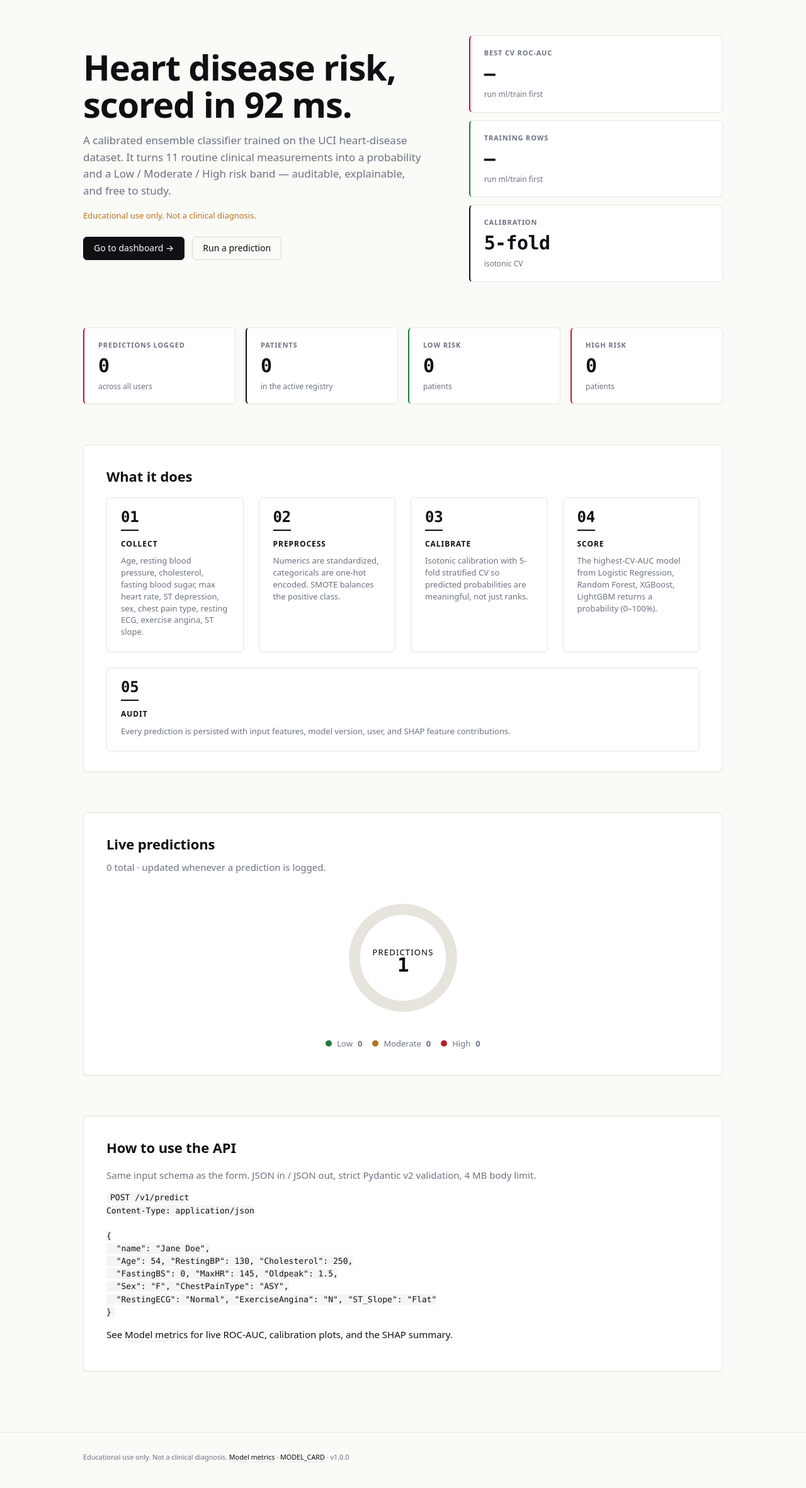
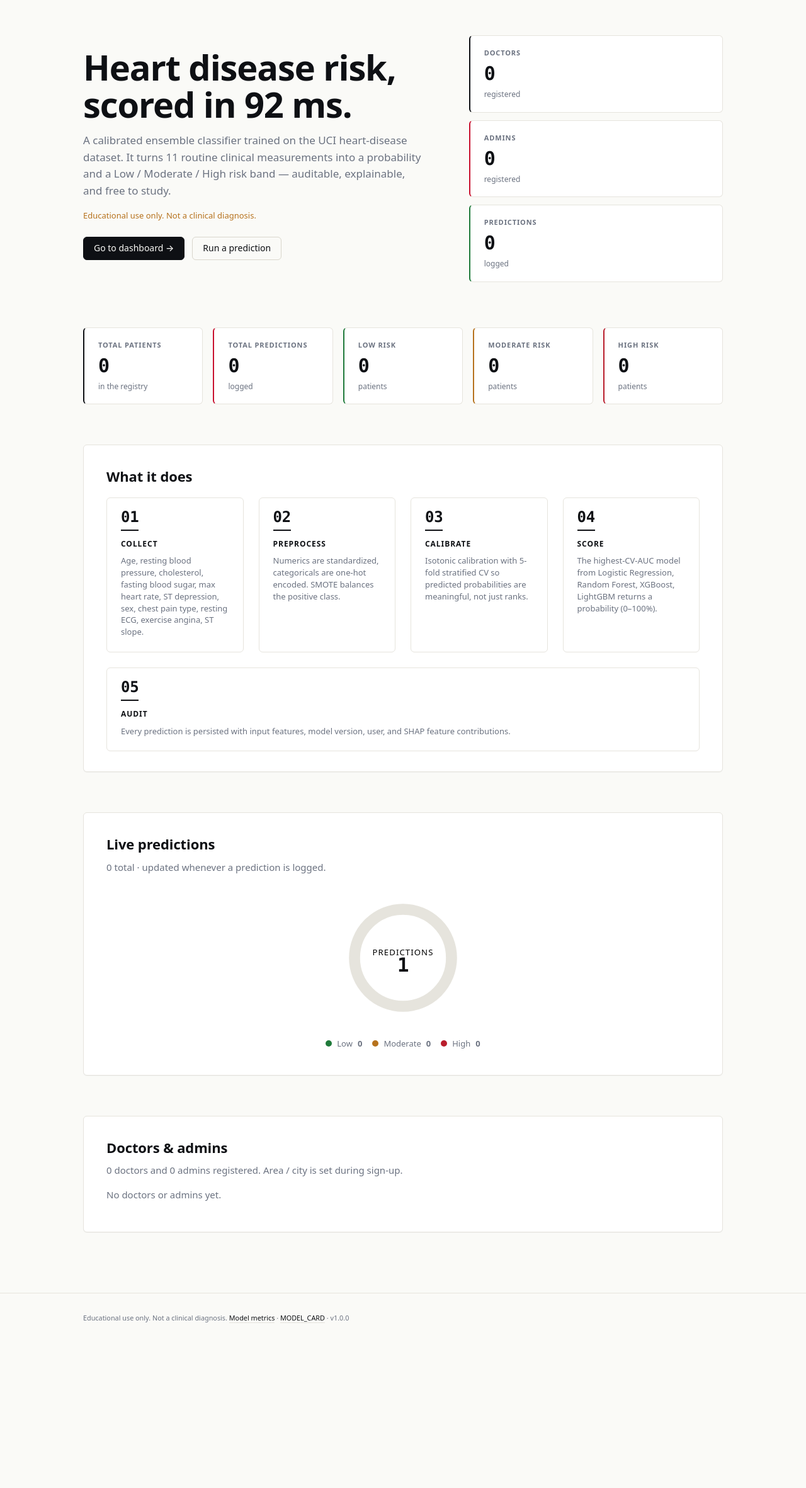
Before and after one commit to iamHimanshu-07/CorAi, a Flask app: page / in a window 1280 px wide. Shown: the part 65-2428 px from the top of the page at 63% size. After the commit the page ends 2166 px from the top, so only its background shows below. Run offline with Flask 3, Linux system fonts and the light colour scheme; the visitor is signed in with stand-in values (Sample User, id 1).

Commit message:
Home page overhaul + doctor area field + fix risk counter + drop unused UI
Home page (main/home.html):
- Replace 3 placeholder hero-art tiles (Best CV ROC-AUC / Training rows /
  Calibration showing "run ml/train first") with Doctors / Admins / Predictions
  counts driven by the database.
- Add a "Doctors & admins" panel listing each user with their area.
- Add a Model report panel (best model + cv ROC-AUC + per-model bar chart) at
  the bottom when report.json is available.
- Remove the "How to use the API" block.

Models / auth / seed:
- Add User.area column (city / location, e.g. "Mumbai, IN").
- auth.register form accepts area; create_user CLI accepts --area.
- Lightweight ALTER TABLE migration runs from `flask init-db` and from the
  on-demand schema bootstrap, so existing dev DBs pick up the new column
  without dropping data.

Metrics page (metrics/show.html):
- Drop "Training rows" kpi tile and the SHAP summary panel + image link.

Admin / Users table gets an "Area" column.

Risk-count bug fix:
- _risk_counts() in main blueprint was passing with_entities rows (1-tuples)
  to Counter; rebuilt the aggregator so 'Low'/'Moderate'/'High' are
  actually counted. Verified: 1/1/2 with 4 seeded predictions.

Tests: 10/10 pass; ruff clean.

Co-Authored-By: Claude <noreply@anthropic.com>

```diff
--- a/app/__init__.py
+++ b/app/__init__.py
@@ -75,5 +75,18 @@ def create_app(config_object: str | object = "config.Config") -> Flask:
             db.session.execute(db.text("SELECT 1 FROM users LIMIT 1"))
         except Exception:
             db.create_all()
+            # Best-effort additive migrations so dev DBs pick up new columns
+            # without needing a full `flask init-db` round-trip.
+            try:
+                from sqlalchemy import inspect
+
+                from .cli import _apply_light_migrations
+                inspector = inspect(db.engine)
+                if "users" in inspector.get_table_names():
+                    cols = {c["name"] for c in inspector.get_columns("users")}
+                    if "area" not in cols:
+                        _apply_light_migrations()
+            except Exception:
+                pass
 
     return app
--- a/app/blueprints/auth/routes.py
+++ b/app/blueprints/auth/routes.py
@@ -53,6 +53,7 @@ def register_post():
     username = request.form.get("username", "").strip()
     email = request.form.get("email", "").strip() or None
     password = request.form.get("password", "")
+    area = request.form.get("area", "").strip() or None
 
     if not username or not password:
         flash("Username and password are required.", "danger")
@@ -62,7 +63,7 @@ def register_post():
         flash("Username already taken.", "danger")
         return redirect(url_for("auth.register"))
 
-    user = User(username=username, role="patient", email=email)
+    user = User(username=username, role="patient", email=email, area=area)
     user.set_password(password)
     db.session.add(user)
     db.session.commit()
--- a/app/blueprints/main/routes.py
+++ b/app/blueprints/main/routes.py
@@ -3,13 +3,12 @@
 from __future__ import annotations
 
 import json
-from collections import Counter
 from pathlib import Path
 
 from flask import Blueprint, current_app, render_template
 from flask_login import current_user, login_required
 
-from ...models import Patient, Prediction
+from ...models import Patient, Prediction, User
 
 bp = Blueprint("main", __name__)
 
@@ -26,21 +25,36 @@ def _load_model_metrics() -> dict | None:
 
 
 def _risk_counts() -> dict[str, int]:
-    counts: Counter[str] = Counter(Prediction.query.with_entities(Prediction.risk).all())
     out = {"Low": 0, "Moderate": 0, "High": 0}
-    for r in counts:
-        if r in out:
-            out[r] = counts[r]
+    for risk, in Prediction.query.with_entities(Prediction.risk).all():
+        if risk in out:
+            out[risk] += 1
     return out
 
 
 @bp.get("/")
 def home():
     metrics = _load_model_metrics()
+    doctor_staff = (
+        User.query.filter_by(role="doctor")
+        .order_by(User.created_at.desc())
+        .limit(6)
+        .all()
+    )
+    admin_staff = (
+        User.query.filter_by(role="admin")
+        .order_by(User.created_at.desc())
+        .limit(6)
+        .all()
+    )
     return render_template(
         "main/home.html",
         total_predictions=Prediction.query.count(),
         total_patients=Patient.query.count(),
+        total_doctors=User.query.filter_by(role="doctor").count(),
+        total_admins=User.query.filter_by(role="admin").count(),
+        doctor_staff=doctor_staff,
+        admin_staff=admin_staff,
         risk_counts=_risk_counts(),
         metrics=metrics,
     )
--- a/app/models.py
+++ b/app/models.py
@@ -23,6 +23,7 @@ class User(db.Model, UserMixin):
     email = db.Column(db.String(120), unique=True, nullable=True)
     password_hash = db.Column(db.String(255), nullable=False)
     role = db.Column(db.String(20), nullable=False, default="doctor")  # doctor | patient | admin
+    area = db.Column(db.String(120))  # e.g. "Mumbai, IN" — area / city for doctors
     created_at = db.Column(db.DateTime, default=lambda: datetime.now(UTC))
     last_login_at = db.Column(db.DateTime)
 
--- a/app/templates/admin/users.html
+++ b/app/templates/admin/users.html
@@ -17,6 +17,7 @@
       <th>Username</th>
       <th>Email</th>
       <th>Role</th>
+      <th>Area</th>
       <th>Created</th>
       <th>Change role</th>
     </tr>
@@ -28,6 +29,7 @@
       <td><strong>{{ u.username }}</strong></td>
       <td>{{ u.email or '—' }}</td>
       <td>{{ m.pill(u.role, kind='neutral') }}</td>
+      <td>{{ u.area or '—' }}</td>
       <td>{{ u.created_at.strftime('%Y-%m-%d') if u.created_at else '' }}</td>
       <td>
         <form method="post" action="{{ url_for('admin.change_role', user_id=u.id) }}" class="inline-form">
--- a/app/templates/auth/register.html
+++ b/app/templates/auth/register.html
@@ -11,6 +11,7 @@
 <form method="post" action="{{ url_for('auth.register') }}" class="form-card center">
   <label>Username <input name="username" required autofocus></label>
   <label>Email <input name="email" type="email" placeholder="optional"></label>
+  <label>Area / City <input name="area" placeholder="e.g. Mumbai, IN" maxlength="120"></label>
   <label>Password <input name="password" type="password" required minlength="8"></label>
   <div class="form-actions">
     <button type="submit" class="btn btn-primary" style="flex:1;">Create account</button>
--- a/app/templates/main/home.html
+++ b/app/templates/main/home.html
@@ -20,37 +20,18 @@
       </p>
     </div>
     <div class="hero-art">
-      <div class="kpi-block" style="--accent: var(--primary);">
-        <div class="kpi-label">Best CV ROC-AUC</div>
-        <div class="kpi-value">
-          {% if metrics %}{{ '%0.4f' % metrics.best_model.cv_roc_auc_mean }}{% else %}—{% endif %}
-        </div>
-        <div class="kpi-sub">
-          {% if metrics %}5-fold · {{ metrics.best_model.name }}{% else %}run ml/train first{% endif %}
-        </div>
-      </div>
-      <div class="kpi-block" style="--accent: var(--success);">
-        <div class="kpi-label">Training rows</div>
-        <div class="kpi-value">
-          {% if metrics %}{{ metrics.dataset.rows }}{% else %}—{% endif %}
-        </div>
-        <div class="kpi-sub">
-          {% if metrics %}features: {{ metrics.dataset.features | length }}{% else %}run ml/train first{% endif %}
-        </div>
-      </div>
-      <div class="kpi-block" style="--accent: var(--text);">
-        <div class="kpi-label">Calibration</div>
-        <div class="kpi-value">5-fold</div>
-        <div class="kpi-sub">isotonic CV</div>
-      </div>
+      {{ m.kpi_block("Doctors", total_doctors, "registered", accent="var(--text)") }}
+      {{ m.kpi_block("Admins", total_admins, "registered", accent="var(--primary)") }}
+      {{ m.kpi_block("Predictions", total_predictions, "logged", accent="var(--success)") }}
     </div>
   </div>
 </section>
 
 <section class="kpi-row">
-  {{ m.kpi_block("Predictions logged", total_predictions, "across all users", accent="var(--primary)") }}
-  {{ m.kpi_block("Patients", total_patients, "in the active registry", accent="var(--text)") }}
+  {{ m.kpi_block("Total patients", total_patients, "in the registry", accent="var(--text)") }}
+  {{ m.kpi_block("Total predictions", total_predictions, "logged", accent="var(--primary)") }}
   {{ m.kpi_block("Low risk", risk_counts.Low, "patients", accent="var(--success)") }}
+  {{ m.kpi_block("Moderate risk", risk_counts.Moderate, "patients", accent="var(--warning)") }}
   {{ m.kpi_block("High risk", risk_counts.High, "patients", accent="var(--danger)") }}
 </section>
 
@@ -74,18 +55,57 @@
 </section>
 
 <section class="panel">
-  <h2>How to use the API</h2>
-  <p class="muted">Same input schema as the form. JSON in / JSON out, strict Pydantic v2 validation, 4&nbsp;MB body limit.</p>
-  <pre><code>POST /v1/predict
-Content-Type: application/json
+  <h2>Doctors &amp; admins</h2>
+  <p class="muted" style="margin-top:-8px;">{{ total_doctors }} doctor{{ '' if total_doctors == 1 else 's' }} and {{ total_admins }} admin{{ '' if total_admins == 1 else 's' }} registered. Area / city is set during sign-up.</p>
+  <div class="grid-2-col" style="margin-top:16px;">
+    {% if doctor_staff %}
+    <div>
+      <h3 style="font-size:11px; text-transform:uppercase; letter-spacing:0.08em; color:var(--muted); margin:0 0 12px;">Doctors</h3>
+      <dl class="kv">
+        {% for u in doctor_staff[:6] %}
+          <dt>{{ u.username }}</dt>
+          <dd>{{ u.area or '—' }}</dd>
+        {% endfor %}
+      </dl>
+    </div>
+    {% endif %}
+    {% if admin_staff %}
+    <div>
+      <h3 style="font-size:11px; text-transform:uppercase; letter-spacing:0.08em; color:var(--muted); margin:0 0 12px;">Admins</h3>
+      <dl class="kv">
+        {% for u in admin_staff[:6] %}
+          <dt>{{ u.username }}</dt>
+          <dd>{{ u.area or '—' }}</dd>
+        {% endfor %}
+      </dl>
+    </div>
+    {% endif %}
+    {% if not doctor_staff and not admin_staff %}
+    <p class="muted" style="grid-column: 1 / -1;">No doctors or admins yet.</p>
+    {% endif %}
+  </div>
+</section>
 
-{
-  "name": "Jane Doe",
-  "Age": 54, "RestingBP": 130, "Cholesterol": 250,
-  "FastingBS": 0, "MaxHR": 145, "Oldpeak": 1.5,
-  "Sex": "F", "ChestPainType": "ASY",
-  "RestingECG": "Normal", "ExerciseAngina": "N", "ST_Slope": "Flat"
-}</code></pre>
-  <p style="margin-top:14px;">See <a href="{{ url_for('metrics.show') }}">Model metrics</a> for live ROC-AUC, calibration plots, and the SHAP summary.</p>
+{% if metrics %}
+<section class="panel">
+  <h2>Model report</h2>
+  <div class="grid-2-col" style="margin-top:8px;">
+    <div>
+      <dl class="kv">
+        <dt>Best model</dt><dd><strong>{{ metrics.best_model.name }}</strong></dd>
+        <dt>CV ROC-AUC</dt><dd>{{ '%0.4f' % metrics.best_model.cv_roc_auc_mean }} ± {{ '%0.4f' % metrics.best_model.cv_roc_auc_std }}</dd>
+        <dt>Positive rate</dt><dd>{{ '%0.1f' % (metrics.dataset.positive_rate * 100) }}%</dd>
+      </dl>
+    </div>
+    <div>
+      {% set rows = [] %}
+      {% for mdl in metrics.models %}
+        {% set rows = rows + [{'label': mdl.name, 'value': mdl.cv_roc_auc_mean, 'color': 'var(--primary)' if mdl.name == metrics.best_model.name else 'var(--muted)'}] %}
+      {% endfor %}
+      {{ charts.bar_chart(rows) }}
+    </div>
+  </div>
+  <p style="margin-top:24px;"><a class="btn btn-secondary" href="{{ url_for('metrics.show') }}">View full report →</a></p>
 </section>
+{% endif %}
 {% endblock %}
```
Also changed, not shown: app/cli.py (+21 -3 lines), app/seed.py (+6 -1 lines), app/templates/metrics/show.html (+0 -9 lines).
